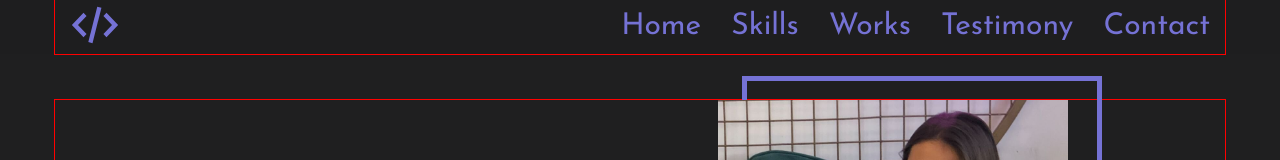
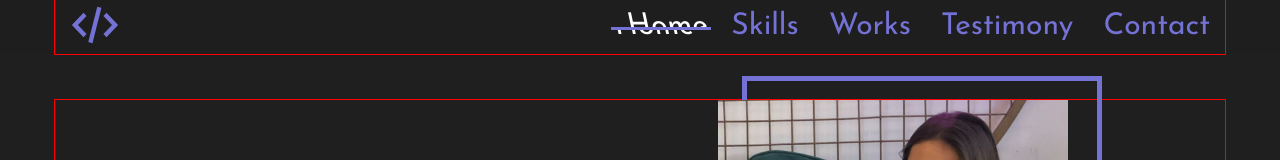
Before and after one commit to 0lgaP1/my-portfolio, a React app: page / in a window 1280 px wide. Shown: the top 160 px of the page. Built offline with nearby package versions, Linux system fonts and the light colour scheme.

Commit message:
Added scroll on main icon, added class active to menu items

```diff
--- a/src/components/logo/Logo.tsx
+++ b/src/components/logo/Logo.tsx
@@ -1,9 +1,10 @@
 import React from 'react';
 import {Icon} from "../icon/Icon";
+import {animateScroll as scroll} from "react-scroll";
 
 export const Logo = () => {
     return (
-        <a href="">
+        <a onClick={()=>{scroll.scrollToTop()}}>
             <Icon iconId={'codeSvg'}/>
         </a>
     );
--- a/src/layout/header/Menu.tsx
+++ b/src/layout/header/Menu.tsx
@@ -29,6 +29,8 @@ export const Menu: React.FC = () => {
                 return <ListItem key={index}>
                     <NavLink to={item.href}
                              smooth={true}
+                             activeClass="active"
+                             spy={true}
                     >
                         {item.title}
                         <Mask>
--- a/src/layout/header/headermenu/HeaderMenuStyles.tsx
+++ b/src/layout/header/headermenu/HeaderMenuStyles.tsx
@@ -11,13 +11,6 @@ export const StyledHeaderMenu = styled.nav`
     @media ${theme.media.tablet} {
         display: none;
     }
-`
-export const NavLink = styled(Link)`
-    font-family: 'Josefin Sans', sans-serif;
-    font-weight: 400;
-    font-size: 30px;
-    text-align: center;
-    color: transparent;
 `
 export const Mask = styled.span`
     position: absolute;
@@ -40,6 +33,14 @@ export const Mask = styled.span`
 `
 export const ListItem = styled.li`
     position: relative;
+`
+
+export const NavLink = styled(Link)`
+    font-family: 'Josefin Sans', sans-serif;
+    font-weight: 400;
+    font-size: 30px;
+    text-align: center;
+    color: transparent;
 
         &::before {
                 content: "";
@@ -56,7 +57,7 @@ export const ListItem = styled.li`
                 transform: scale(0);
         }
 
-    &:hover {
+        &:hover, &.active {
                 &::before {
                         transform: scale(1);
                 }
```
Lines whose indentation alone changed are shown as unchanged.
